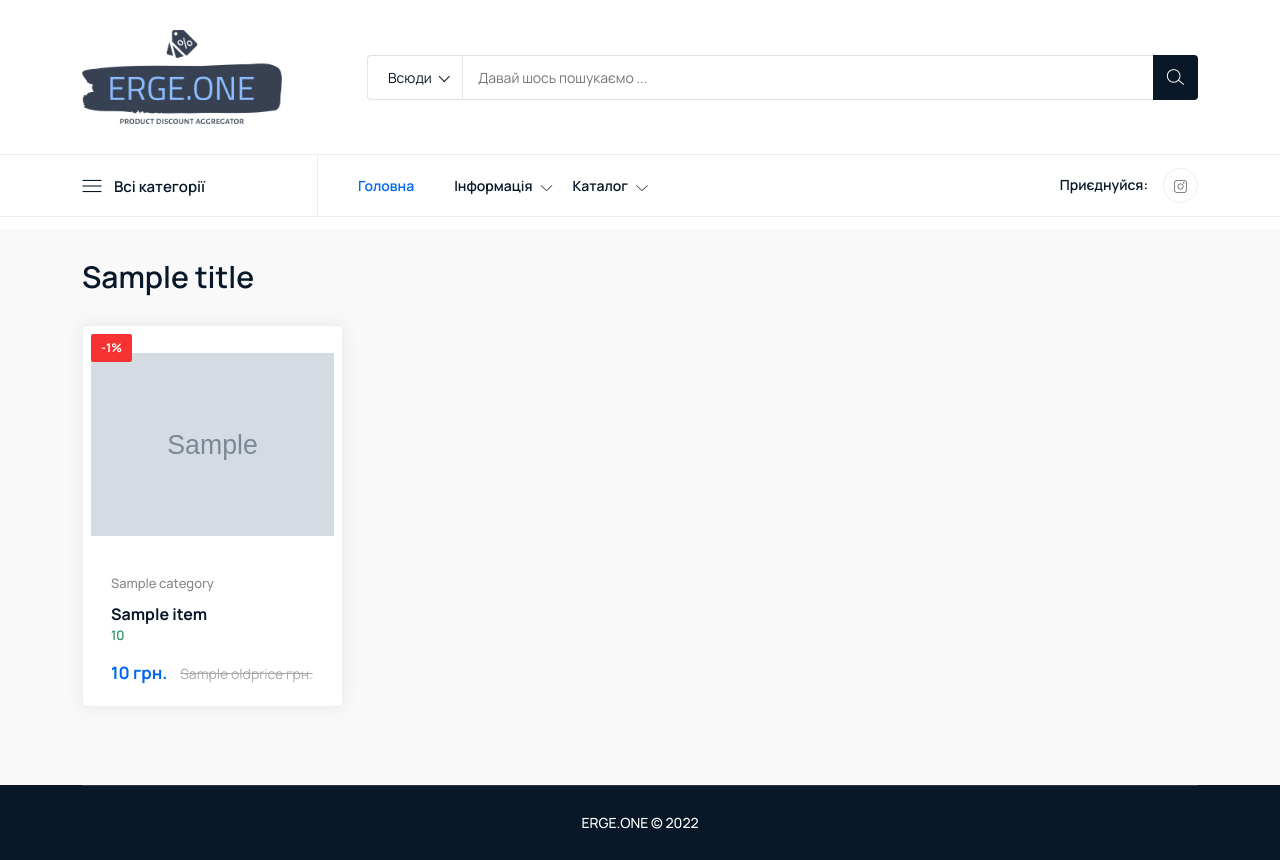
After one commit to ergedevpy/eCatalog, a Django app: template catalog/templates/catalog/search.html in a window 1280 px wide. The commit adds this page. Run offline with Django 4.2, Linux system fonts and the light colour scheme; the template is opened without the code that fills it: most values are stand-ins (such as "Sample title", 1, 10 or a date in 2020); grey boxes marked "Sample" are stand-in pictures; some libraries are stand-ins or nearby versions.

Commit message:
fix search

```diff
--- a/catalog/admin.py
+++ b/catalog/admin.py
@@ -30,7 +30,7 @@ class ProductAdmin(admin.ModelAdmin):
     list_display = ['id', 'category', 'vendor', 'name',  'stock', 'get_photo', 'oldprice', 'price',
                     'merchant', ]
     search_fields = ['name', 'description', ]
-    # list_filter = ['category', 'name', 'vendor', ]
+    list_filter = ['category', 'vendor', ]
     readonly_fields = ['get_photo', ]
     save_on_top = True
 
--- /dev/null
+++ b/catalog/templates/catalog/search.html
@@ -0,0 +1,125 @@
+{% extends 'base.html' %}
+{% load static %}
+
+
+{% block title %}
+    {{ title }}
+{% endblock %}
+
+
+{% block content %}
+    <section class="trending-product section" style="margin-top: 12px;">
+        <div class="container">
+            <div class="row">
+                <div class="col-12">
+                    <div class="title">
+                        <h3>{{ title }}</h3>
+                        <p></p>
+                    </div>
+                </div>
+            </div>
+            <div class="row">
+
+                {% for item in object_list %}
+                    <div class="col-lg-3 col-md-6 col-12">
+                        <!-- Start Single Product -->
+                        <div class="single-product">
+                            <div class="product-image">
+                                {% if item.picture %}
+                                    <img src="{{ item.picture }}" alt="#"
+                                         style="object-fit:contain;  height:220px;">
+                                {% else %}
+                                    <img src="{% static 'images/products/noimage_product.svg' %}"
+                                         alt="Image for {{ item.slug }}"
+                                         style="object-fit:contain;  height:220px;">
+                                {% endif %}
+                                {% if item.oldprice  and item.price and item.get_discount_percent >= 1 %}
+
+                                    <span class="sale-tag">-{{ item.get_discount_percent|floatformat:0 }}%</span>
+
+                                {% endif %}
+                                <div class="button">
+                                    <a href="{% url 'catalog:redirect_to_admitad' item.pk %}"
+                                       target="_blank"
+                                       rel="noopener" class="btn"><i
+                                            class="lni lni-arrow-top-right"></i>В
+                                        магазин</a>
+                                </div>
+
+                            </div>
+                            <div class="product-info">
+                                <span class="category">{{ item.category.name }}</span>
+
+                                <h4 class="title">
+                                    <a href="#">
+                                        {% if  item.name|length > 30 %}
+                                            {{ item.name|truncatechars:30 }}
+                                        {% else %}
+                                            {{ item.name }}
+                                        {% endif %}
+                                    </a>
+                                </h4>
+
+                                {% if  item.stock == '<p>Заканчивается</p>' %}
+                                    <span class="stock-red">{{ item.stock|safe }}</span>
+                                {% else %}
+                                    <span class="stock">{{ item.stock|safe }}</span>
+                                {% endif %}
+                                <div class="price">
+                                    {% if item.oldprice and item.price %}
+                                        <span>{{ item.price }} грн.</span>
+                                        <span class="discount-price">{{ item.oldprice }} грн.</span>
+                                    {% elif item.price == 0 or item.price is None %}
+                                        <span></span>
+                                    {% else %}
+                                        <span>{{ item.price }} грн.</span>
+                                    {% endif %}
+                                </div>
+                            </div>
+                        </div>
+                        <!-- End Single Product -->
+                    </div>
+                {% endfor %}
+            </div>
+            <!-- Pagination start -->
+            <div class="row">
+                <div class="col-12">
+
+                    {% if page_obj.has_other_pages %}
+                        <div class="pagination center">
+
+                            <ul class="pagination-list">
+                                {% if page_obj.has_previous %}
+                                    <li class="page-item">
+                                        <a class="page-numbers"
+                                           href="?{{ s }}page={{ page_obj.previous_page_number }}"
+                                           aria-hidden="true">
+                                            <i class="lni lni-chevron-left" aria-hidden="true"></i>
+                                        </a>
+                                    </li>
+                                {% endif %}
+
+                                {% for p in page_obj.paginator.page_range %}
+                                    {% if page_obj.number == p %}
+                                        <li class="active"><a href="?{{ s }}page={{ p }}">{{ p }}</a></li>
+                                    {% elif p > page_obj.number|add:-3 and p < page_obj.number|add:3 %}
+                                        <li><a href="?{{ s }}page={{ p }}">{{ p }}</a></li>
+                                    {% endif %}
+                                {% endfor %}
+
+                                {% if page_obj.has_next %}
+                                    <li><a class="page-numbers"
+                                           href="?{{ s }}page={{ page_obj.next_page_number }}"><i
+                                            class="lni lni-chevron-right" aria-hidden="true"></i></a>
+                                    </li>
+                                {% endif %}
+                            </ul>
+
+                        </div>
+                    {% endif %}
+
+                </div>
+            </div>
+        </div>
+    </section>
+{% endblock content %}
--- a/catalog/urls.py
+++ b/catalog/urls.py
@@ -8,4 +8,5 @@ urlpatterns = [
     path('', HomeListView.as_view(), name='home'),
     path('go-shopping/<int:pk>/', redirect_to_admitad, name='redirect_to_admitad'),
     path('category/<str:slug>/', ProductsByCategory.as_view(), name='get_categories'),
+    path('search/', Search.as_view(), name='search'),
 ]
--- a/templates/inc/_header.html
+++ b/templates/inc/_header.html
@@ -13,28 +13,33 @@
                     </a>
                     <!-- End Header Logo -->
                 </div>
-                <div class="col-lg-5 col-md-7 d-xs-none">
+                <div class="col-lg-9 col-md-9 d-xs-none">
                     <!-- Start Main Menu Search -->
                     <div class="main-menu-search">
                         <!-- navbar search start -->
-                        <div class="navbar-search search-style-5">
+                        <form method="get" action="{% url 'catalog:search' %}">
+                            <div class="navbar-search search-style-5">
 
-                            <form class="d-flex">
-
+                                <div class="search-select">
+                                    <div class="select-position">
+                                        <select id="select1">
+                                            <option selected>Всюди</option>
+                                        </select>
+                                    </div>
+                                </div>
                                 <div class="search-input">
-                                    <input type="search" class="form-control me-2" placeholder="Давай шось пошукаємо">
+                                    <input type="text" name="s" placeholder="Давай шось пошукаємо ... ">
                                 </div>
                                 <div class="search-btn">
-                                    <button><i class="lni lni-search-alt"></i></button>
+                                    <button type="submit"><i class="lni lni-search-alt"></i></button>
                                 </div>
 
-                            </form>
-                        </div>
+                            </div>
+                        </form>
                         <!-- navbar search Ends -->
                     </div>
                     <!-- End Main Menu Search -->
                 </div>
-
             </div>
         </div>
     </div>
```
Also changed, not shown: catalog/views.py (+19 -0 lines).
